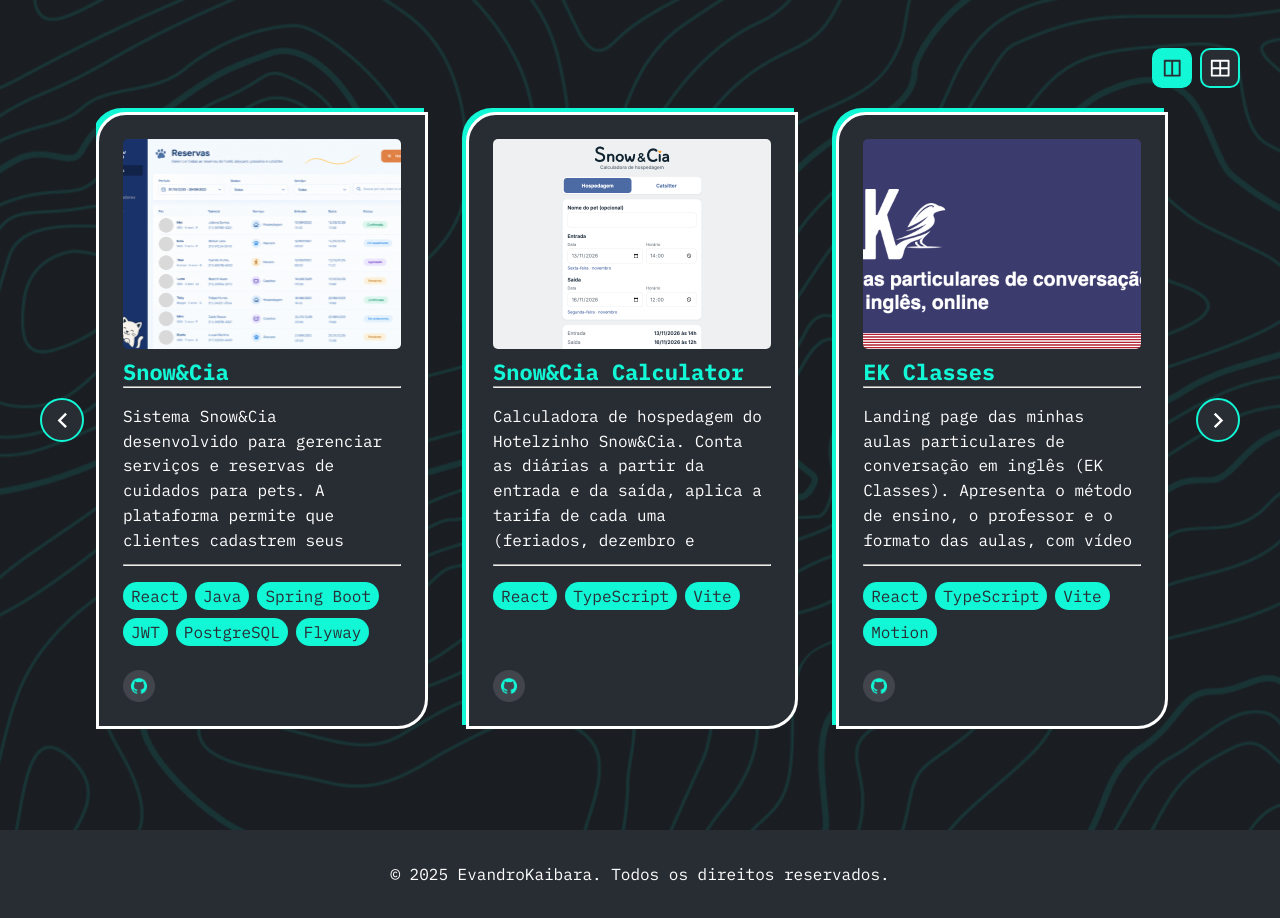
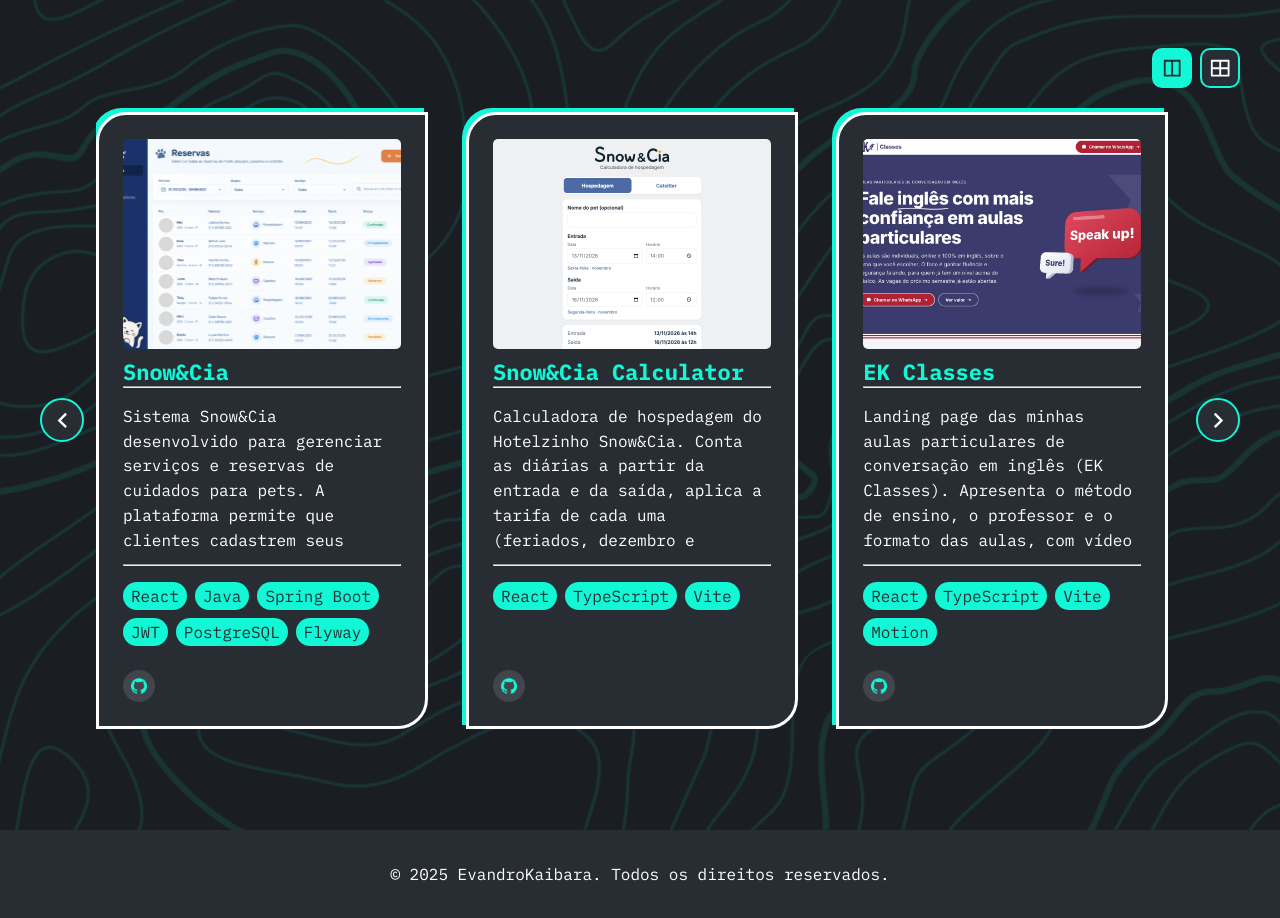
Before and after one commit to EvandroKaibara/portfolio, a React (Vite) app: page / in a window 1280 px wide. Shown: the part 2960-3878 px from the top of the page. Built offline with nearby package versions, Linux system fonts and the light colour scheme.

Commit message:
feat: use landing page screenshot on ek classes card

```diff
--- a/src/pages/eng/index.jsx
+++ b/src/pages/eng/index.jsx
@@ -145,7 +145,7 @@ export const ENG = () => {
                             techs={["React", "TypeScript", "Vite"]}
                         />
                         <CardProject
-                            img='./img/projects/ek-classes.png'
+                            img='./img/projects/ek-classes.jpeg'
                             h4="EK Classes"
                             description="Landing page for my private English conversation classes (EK Classes). It presents the teaching method, the teacher and the class format, with a poster video, smooth animations and a responsive layout built to turn visitors into students."
                             github="https://github.com/EvandroKaibara/ek-classes"
--- a/src/pages/es/index.jsx
+++ b/src/pages/es/index.jsx
@@ -147,7 +147,7 @@ export const ES = () => {
                         techs={["React", "TypeScript", "Vite"]}
                     />
                     <CardProject
-                        img='./img/projects/ek-classes.png'
+                        img='./img/projects/ek-classes.jpeg'
                         h4="EK Classes"
                         description="Landing page de mis clases particulares de conversación en inglés (EK Classes). Presenta el método de enseñanza, el profesor y el formato de las clases, con video de presentación, animaciones suaves y un diseño responsivo pensado para convertir visitantes en alumnos."
                         github="https://github.com/EvandroKaibara/ek-classes"
--- a/src/pages/pt/index.jsx
+++ b/src/pages/pt/index.jsx
@@ -145,7 +145,7 @@ export const PT = () => {
                             techs={["React", "TypeScript", "Vite"]}
                         />
                         <CardProject
-                            img='./img/projects/ek-classes.png'
+                            img='./img/projects/ek-classes.jpeg'
                             h4="EK Classes"
                             description="Landing page das minhas aulas particulares de conversação em inglês (EK Classes). Apresenta o método de ensino, o professor e o formato das aulas, com vídeo de apresentação, animações suaves e layout responsivo pensado para converter visitantes em alunos."
                             github="https://github.com/EvandroKaibara/ek-classes"
```
Also changed, not shown: public/img/projects/ek-classes.jpeg (added), public/img/projects/ek-classes.png (deleted).
